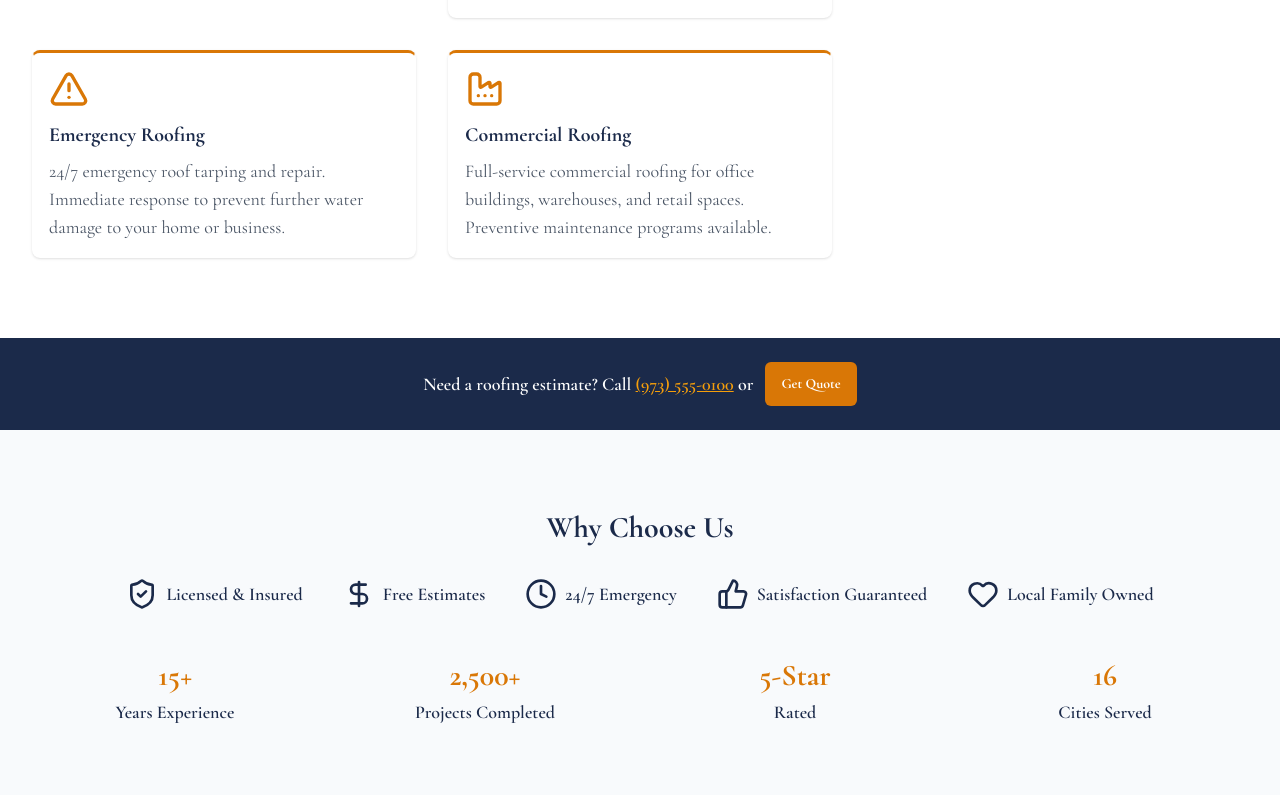
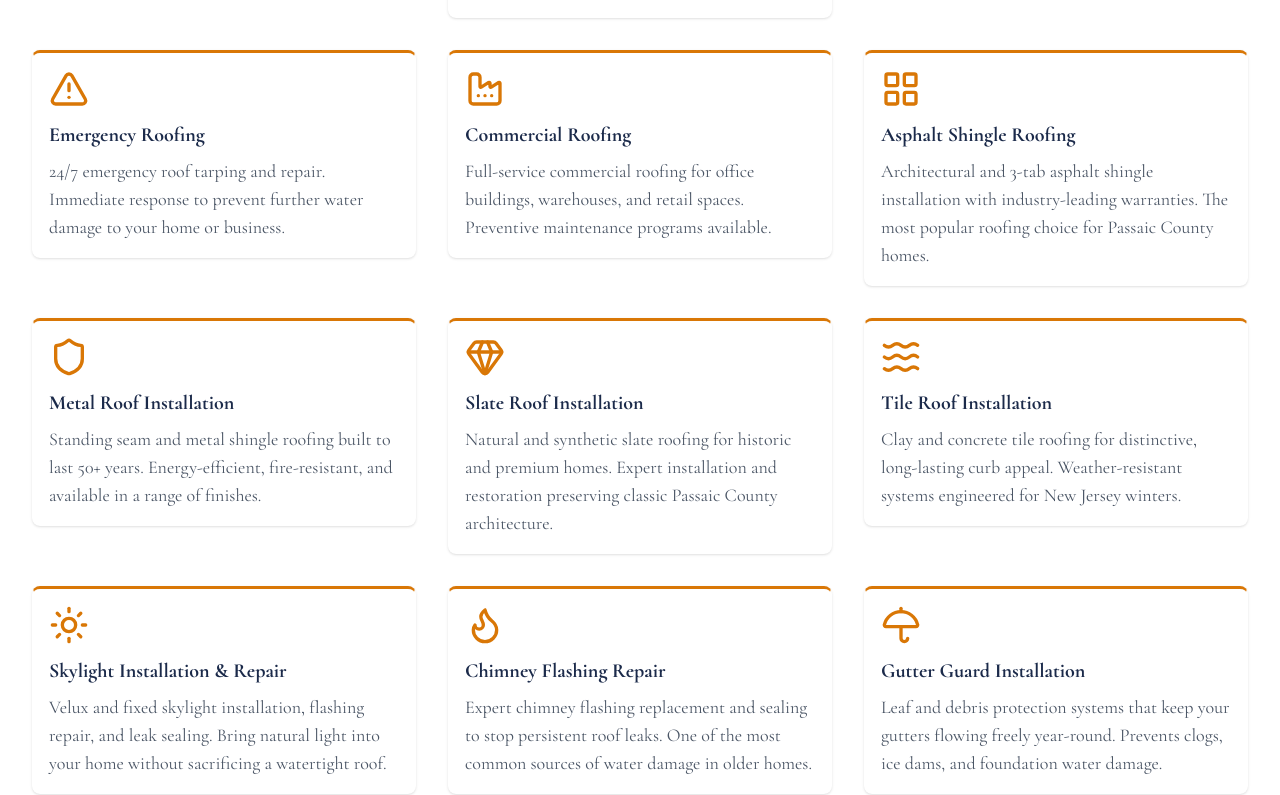
Before and after one commit to Akungapaul/patersonroofingcontractors, a Next.js app: page / in a window 1280 px wide. Shown: the part 1565-2360 px from the top of the page. Built offline with nearby package versions, Linux system fonts and the light colour scheme.

Commit message:
feat(services): expand catalog to 15 services and refactor nav to derive from data

```diff
--- a/components/layout/Footer.tsx
+++ b/components/layout/Footer.tsx
@@ -35,7 +35,7 @@ export function Footer() {
               Our Services
             </h3>
             <ul className="space-y-2">
-              {services.slice(0, 8).map((service) => (
+              {services.map((service) => (
                 <li key={service.slug}>
                   <Link
                     href={`/services/${service.slug}`}
--- a/components/layout/MobileNav.tsx
+++ b/components/layout/MobileNav.tsx
@@ -5,6 +5,7 @@ import Link from 'next/link'
 import { X, ChevronDown } from 'lucide-react'
 import { navigationItems } from '@/lib/navigation'
 import { siteConfig } from '@/lib/site-config'
+import { services } from '@/data/services'
 import { PhoneButton } from '@/components/ui/PhoneButton'
 import { cn } from '@/lib/cn'
 
@@ -89,12 +90,18 @@ export function MobileNav({ isOpen, onClose }: MobileNavProps) {
           <ul>
             {navigationItems.map((item) => {
               const isLocations = item.label === 'Locations'
+              const isServices = item.label === 'Services'
               const children = isLocations
                 ? siteConfig.municipalities.map((m) => ({
                     label: m.name,
                     href: `/roofing-contractor-${m.slug}-nj`,
                   }))
-                : item.children
+                : isServices
+                  ? services.map((s) => ({
+                      label: s.name,
+                      href: `/services/${s.slug}`,
+                    }))
+                  : item.children
 
               const hasChildren = children && children.length > 0
               const isExpanded = expandedItems.includes(item.label)
--- a/components/layout/Navigation.tsx
+++ b/components/layout/Navigation.tsx
@@ -4,6 +4,7 @@ import { useState, useEffect, useCallback, useRef } from 'react'
 import Link from 'next/link'
 import { navigationItems } from '@/lib/navigation'
 import { siteConfig } from '@/lib/site-config'
+import { services } from '@/data/services'
 import { cn } from '@/lib/cn'
 
 interface NavigationProps {
@@ -51,12 +52,18 @@ export function Navigation({ className }: NavigationProps) {
       <ul className="flex items-center gap-1">
         {navigationItems.map((item) => {
           const isLocations = item.label === 'Locations'
+          const isServices = item.label === 'Services'
           const children = isLocations
             ? siteConfig.municipalities.map((m) => ({
                 label: m.name,
                 href: `/roofing-contractor-${m.slug}-nj`,
               }))
-            : item.children
+            : isServices
+              ? services.map((s) => ({
+                  label: s.name,
+                  href: `/services/${s.slug}`,
+                }))
+              : item.children
 
           const hasChildren = children && children.length > 0
           const isOpen = openMenu === item.label
--- a/data/services.ts
+++ b/data/services.ts
@@ -62,4 +62,53 @@ export const services: readonly Service[] = [
       'Full-service commercial roofing for office buildings, warehouses, and retail spaces. Preventive maintenance programs available.',
     icon: 'Factory',
   },
+  {
+    name: 'Asphalt Shingle Roofing',
+    slug: 'asphalt-shingle-roofing',
+    description:
+      'Architectural and 3-tab asphalt shingle installation with industry-leading warranties. The most popular roofing choice for Passaic County homes.',
+    icon: 'LayoutGrid',
+  },
+  {
+    name: 'Metal Roof Installation',
+    slug: 'metal-roof-installation',
+    description:
+      'Standing seam and metal shingle roofing built to last 50+ years. Energy-efficient, fire-resistant, and available in a range of finishes.',
+    icon: 'Shield',
+  },
+  {
+    name: 'Slate Roof Installation',
+    slug: 'slate-roof-installation',
+    description:
+      'Natural and synthetic slate roofing for historic and premium homes. Expert installation and restoration preserving classic Passaic County architecture.',
+    icon: 'Gem',
+  },
+  {
+    name: 'Tile Roof Installation',
+    slug: 'tile-roof-installation',
+    description:
+      'Clay and concrete tile roofing for distinctive, long-lasting curb appeal. Weather-resistant systems engineered for New Jersey winters.',
+    icon: 'Waves',
+  },
+  {
+    name: 'Skylight Installation & Repair',
+    slug: 'skylight-installation-repair',
+    description:
+      'Velux and fixed skylight installation, flashing repair, and leak sealing. Bring natural light into your home without sacrificing a watertight roof.',
+    icon: 'Sun',
+  },
+  {
+    name: 'Chimney Flashing Repair',
+    slug: 'chimney-flashing-repair',
+    description:
+      'Expert chimney flashing replacement and sealing to stop persistent roof leaks. One of the most common sources of water damage in older homes.',
+    icon: 'Flame',
+  },
+  {
+    name: 'Gutter Guard Installation',
+    slug: 'gutter-guard-installation',
+    description:
+      'Leaf and debris protection systems that keep your gutters flowing freely year-round. Prevents clogs, ice dams, and foundation water damage.',
+    icon: 'Umbrella',
+  },
 ] as const
--- a/lib/navigation.ts
+++ b/lib/navigation.ts
@@ -8,16 +8,7 @@ export const navigationItems: readonly NavigationItem[] = [
   {
     label: 'Services',
     href: '/services',
-    children: [
-      { label: 'Roof Repair', href: '/services/roof-repair' },
-      { label: 'Roof Replacement', href: '/services/roof-replacement' },
-      { label: 'Roof Inspection', href: '/services/roof-inspection' },
-      { label: 'Storm Damage Repair', href: '/services/storm-damage-repair' },
-      { label: 'Flat Roof Services', href: '/services/flat-roof-services' },
-      { label: 'Gutter Installation', href: '/services/gutter-installation' },
-      { label: 'Emergency Roofing', href: '/services/emergency-roofing' },
-      { label: 'Commercial Roofing', href: '/services/commercial-roofing' },
-    ],
+    children: [], // Populated from data/services at render time
   },
   {
     label: 'Locations',
```
Also changed, not shown: components/sections/ServicesGrid.tsx (+14 -0 lines), .planning/phases/01-foundation-infrastructure-homepage/01-UAT.md.
